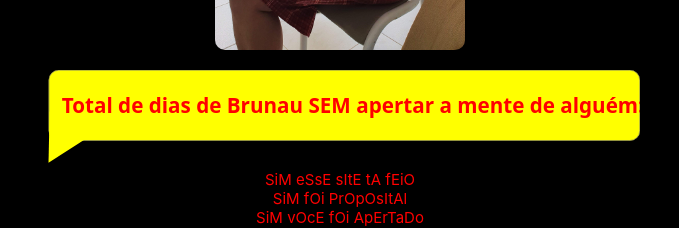
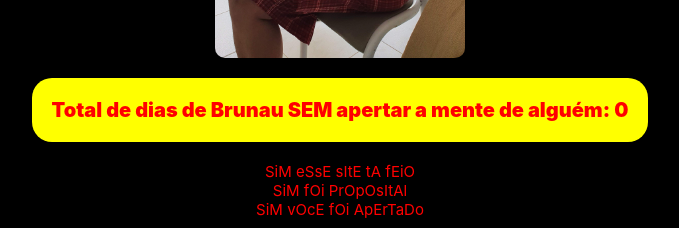
Before and after one commit to brunolbahiense/brunau, a Next.js app: page / in a window 1280 px wide. Shown: the part 380-608 px from the top of the page, without its empty margins (300-979 px from the left). Built offline with nearby package versions, Linux system fonts and the light colour scheme.

Commit message:
bug fixed

```diff
--- a/src/components/Main/index.tsx
+++ b/src/components/Main/index.tsx
@@ -3,7 +3,9 @@ import * as S from './styles'
 const Main = () => (
   <S.Wrapper>
     <S.Logo src="/img/logo.jpg" />
-    <S.DescriptionImg src="/img/total.svg" />
+    <S.Description>
+      Total de dias de Brunau SEM apertar a mente de alguém: 0
+    </S.Description>
     <S.Note>
       SiM eSsE sItE tA fEiO <br />
       SiM fOi PrOpOsItAl <br />
--- a/src/components/Main/styles.ts
+++ b/src/components/Main/styles.ts
@@ -17,8 +17,13 @@ export const Logo = styled.img`
   margin: 2rem;
   border-radius: 10px;
 `
-export const DescriptionImg = styled.img`
-  width: 60rem;
+export const Description = styled.h2`
+  font-size: 2rem;
+  font-weight: 900;
+  background-color: yellow;
+  padding: 20px;
+  border-radius: 20px;
+  margin-bottom: 20px;
 `
 export const TwitchImg = styled.img`
   width: 20rem;
@@ -26,10 +31,6 @@ export const TwitchImg = styled.img`
 
 export const Title = styled.h1`
   font-size: 2.5rem;
-`
-
-export const Description = styled.h2`
-  margin-bottom: 5px;
 `
 export const Note = styled.h3`
   font-size: 1.5rem;
```
